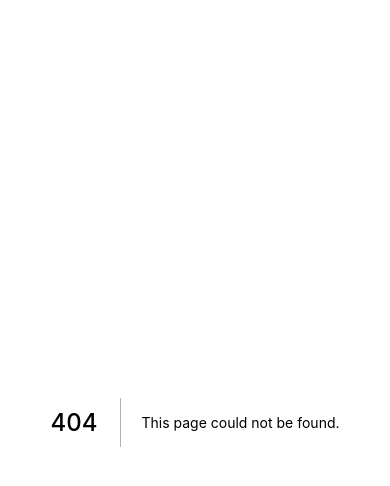
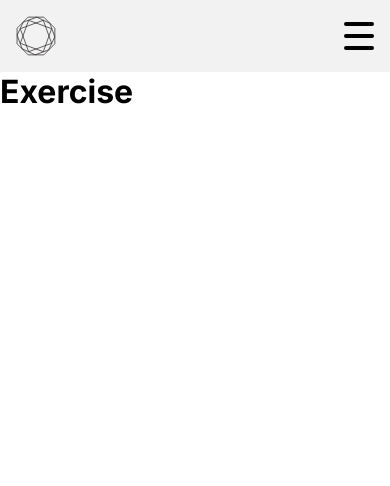
Before and after one commit to Dynage-engineering/creators-hive, a Next.js app: page /Exercise in a window 390 px wide. Before the commit this address had no page. Shown: the top 486 px of the page. Built offline with nearby package versions, Linux system fonts and the light colour scheme.

Commit message:
Set-up the mobile view

```diff
--- /dev/null
+++ b/components/NavItem.js
@@ -0,0 +1,10 @@
+import Link from 'next/link'
+import React from 'react'
+
+export default function NavItem({ href, text, active }) {
+    return (
+      <Link href={href}>
+          <a className={`nav__link ${active ? 'active' : ''}`}>{text}</a>
+      </Link>
+  )
+}
--- /dev/null
+++ b/components/Navbar.js
@@ -0,0 +1,58 @@
+import React from 'react'
+import NavItem from './NavItem'
+import Link from 'next/link'
+import Image from 'next/image'
+import { useState } from 'react'
+
+
+const MENU_ITEMS = [
+    {
+        href: '/',
+        text: 'Home',
+    },
+    {
+        href: '/Domain',
+        text: 'Design',
+    },
+    {
+        href: '/',
+        text: 'IoT & Robotics',
+    },
+    {
+        href: '/',
+        text: 'Finance',
+    },
+    {
+        href: '/',
+        text: 'Software development',
+    },
+
+]
+export default function Navbar()
+{
+    const [active, setActive] = useState(false)
+  return (
+      <header>
+          <nav className="nav">
+              <Link href={'/'} >
+                  <Image src='/Logo1.svg' alt='Creators Hive' width={40 } height={40}/>
+              </Link>
+              <div className='nav__menu-bar' onClick={()=>setActive(!active)}>
+                  <div></div>
+                  <div></div>
+                  <div></div>
+
+              </div>
+              <div className={`nav__menu-list ${active ? 'active': ''}`}>
+                  {MENU_ITEMS.map(item =>
+                  {
+                      return (
+                          <div key={item.text} >
+                                <NavItem  href={item.href} text={item.text} active={active} />
+                          </div>
+                    )})}
+              </div>
+        </nav>
+    </header>
+  )
+}
--- /dev/null
+++ b/pages/Exercise.js
@@ -0,0 +1,7 @@
+import React from 'react'
+
+export default function Exercise() {
+  return (
+    <h1>Exercise</h1>
+  )
+}
--- a/pages/_app.js
+++ b/pages/_app.js
@@ -1,7 +1,14 @@
+import Navbar from '../components/Navbar'
 import '../styles/globals.css'
 
+
 function MyApp({ Component, pageProps }) {
-  return <Component {...pageProps} />
+  return (
+    <>
+     <Navbar/>
+    <Component {...pageProps} />
+    </>
+   )
 }
 
 export default MyApp
--- a/styles/globals.css
+++ b/styles/globals.css
@@ -1,10 +1,6 @@
-html,
-body {
-  padding: 0;
-  margin: 0;
-  font-family: -apple-system, BlinkMacSystemFont, Segoe UI, Roboto, Oxygen,
-    Ubuntu, Cantarell, Fira Sans, Droid Sans, Helvetica Neue, sans-serif;
-}
+@import url('https://fonts.googleapis.com/css2?family=Inter:wght@100;300;400;600;700;900&display=swap');
+
+
 
 a {
   color: inherit;
@@ -13,4 +9,95 @@ a {
 
 * {
   box-sizing: border-box;
+  padding: 0;
+  margin: 0;
+  font-family: 'Inter', sans-serif;
 }
+
+header{
+  position: sticky;
+  top: 0;
+  z-index: 10;
+}
+
+.nav{
+  display: flex;
+  justify-content: space-between;
+  align-items: center;
+  padding: 1rem;
+  background: #f2f2f2;
+}
+
+.nav__menu-bar{
+  display: flex;
+  flex-direction: column;
+  cursor: pointer;
+  row-gap: 8px;
+}
+
+.nav__menu-bar div{
+background: #000;
+width: 30px;
+height: 4px;
+border-radius: 2px;
+}
+.nav__menu-list{
+  display: flex;
+  flex-direction: column;
+  position: fixed;
+  top: 70px;
+  row-gap: 1rem;
+  right: -300px;
+  padding: 1.5rem 1rem;
+  width: 300px;
+  min-height: calc(100vh - 60px);
+  background: #eee;
+  transition: all 0.3s ease-in-out;
+}
+.nav__menu-list.active{
+  right: 0;
+}
+
+.nav__link{
+  font-size: 18px;
+  transition: all 0.3s;
+  position: relative;
+}
+
+
+.nav__link::before{
+  content: '';
+ position: absolute;
+ left: 0;
+ bottom: -10px;
+  width: 100%;
+  height: 2px;
+  background: #000;
+  transform: scaleX(0);
+  transition: all 0.3s;
+}
+
+.nav__link:hover{
+font-weight: bold;
+}
+
+.nav__link:hover::before{
+ width: 100%;
+}
+
+@media screen and (min-width: 768px){
+  .nav__menu-bar{
+    display: none;
+  }
+  .nav__menu-list{
+    display: flex;
+    flex-direction: row;
+    position: unset;
+    align-items: center;
+    justify-content: space-between;
+    min-height: 60px ;
+    width: fit-content;
+column-gap: 1.5rem;
+  }
+
+}
```
Also changed, not shown: pages/Domain.js (added, +7 -0 lines), pages/Track.js (added, +7 -0 lines), public/Logo1.svg (added).
